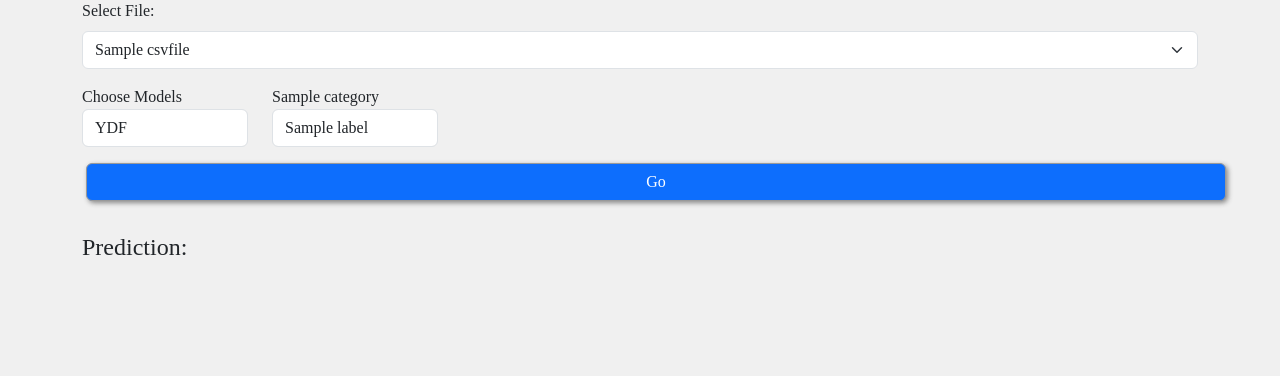
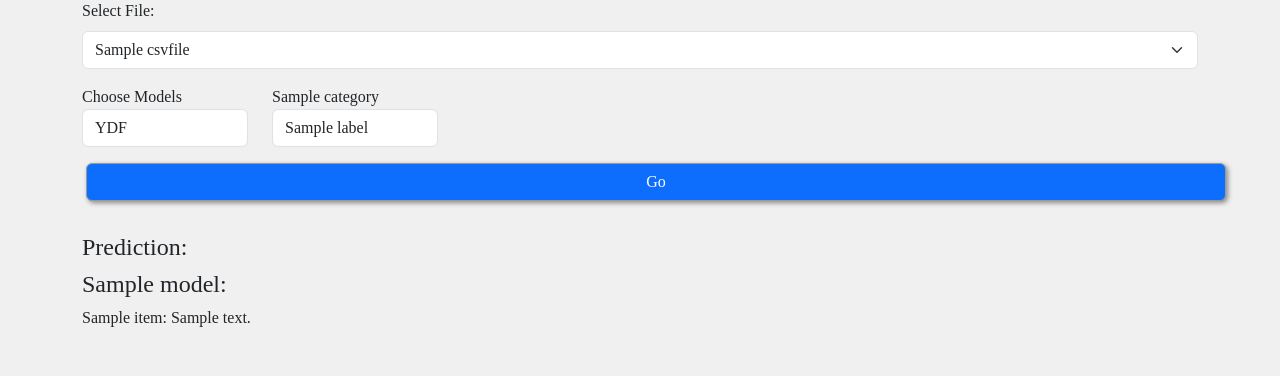
Before and after one commit to ppaauuoo/paper_cutting_project, a Django app: template paper_subsitution/templates/paper.html in a window 1280 px wide. Shown: the part 144-520 px from the top of the page. Run offline with Django 4.2, Linux system fonts and the light colour scheme; tables that the repository leaves empty hold one stand-in row (values such as "Sample post"); the template is opened without the code that fills it: values that come from a table or form of the project are taken from there, most other values are stand-ins (such as "Sample title", 1, 10 or a date in 2020).

Commit message:
feat: cnb implement into UI

```diff
--- a/paper_subsitution/templates/paper.html
+++ b/paper_subsitution/templates/paper.html
@@ -72,5 +72,18 @@
   </div>
 
 
+{% else %}
+
+    {% for model, predictions in prediction.items %}
+        <div class="model">
+            <h2>{{ model }}:</h2>
+            {% for item, details in predictions.items %}
+                <div class="prediction">
+                        {{ item }}: {{ details }}
+               </div>
+            {% endfor %}
+        </div>
+    {% endfor %}
+
 {% endif %}
 {% endblock %}
--- a/paper_subsitution/views.py
+++ b/paper_subsitution/views.py
@@ -20,7 +20,7 @@ def paper_subsitution_view(request):
     if request.method == 'POST':
         file_id = request.POST.get('file_id')
         df_data = get_orders_cache(file_id)
-        model = models.get(request.POST.get('models'))(df_data=df_data)
+        model = models.get(request.POST.get('models'))()
         test_input = {
             "front_sheet-O": [request.POST.get('front_sheet')],
             "c_wave-O": [request.POST.get("c_wave")],
@@ -29,6 +29,7 @@ def paper_subsitution_view(request):
             "back_sheet-O": [request.POST.get('back_sheet')]
         }
         prediction = model.predict(test_input)
+        ic(prediction)
 
     else:
         # If no POST request, set prediction to None
```
